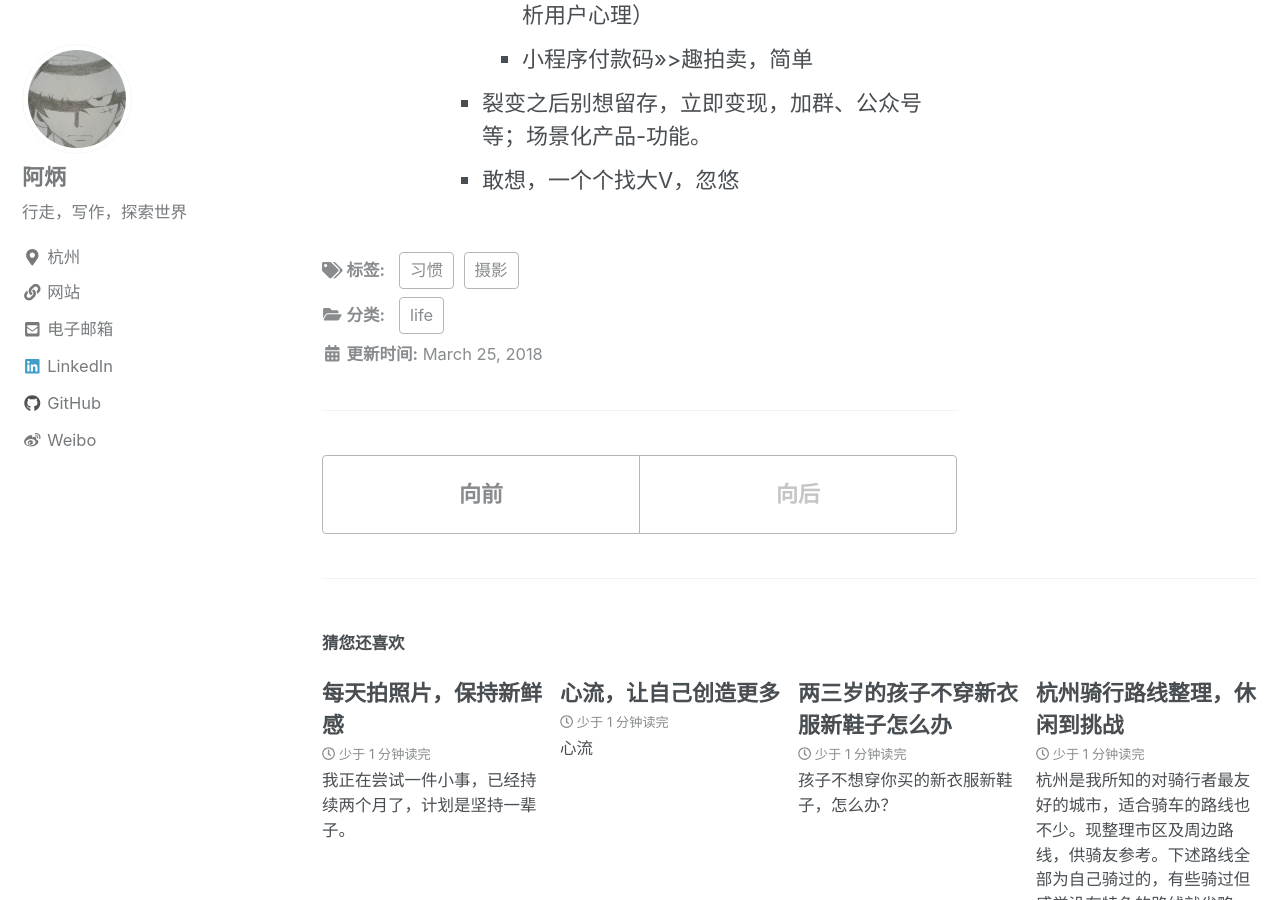
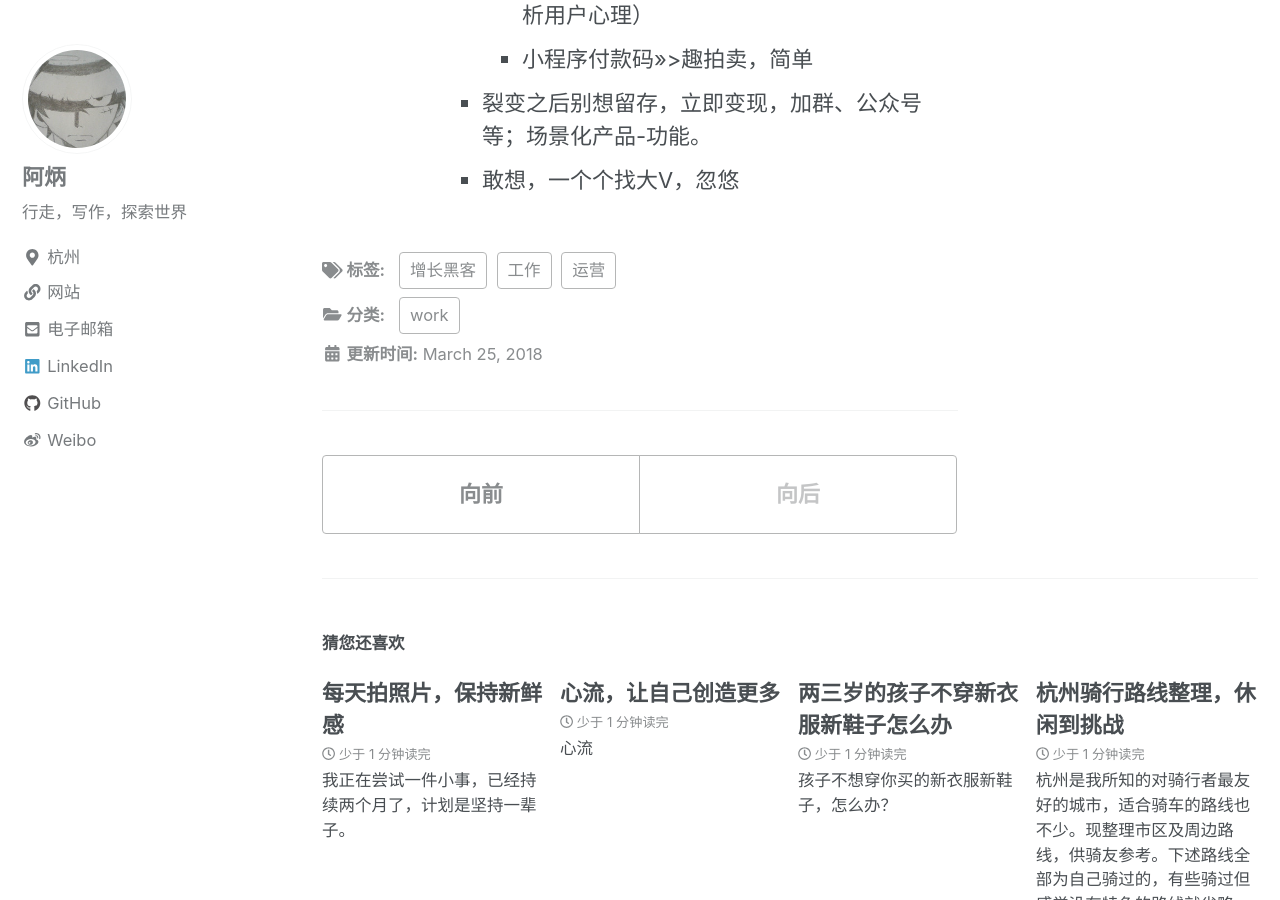
Before and after one commit to sarsbiker/sarswriter, a Jekyll site: the page built from _posts/2018-04-21-growth-hacker-shanghai.md, in a window 1280 px wide and 900 px high, scrolled down 10141 px. Built offline with Jekyll 4.4.1, drawn with Linux system fonts in a browser that asks for light colours; nearby versions of some CDN libraries.

Commit message:
'upsomething'

```diff
--- a/_posts/2018-04-21-growth-hacker-shanghai.md
+++ b/_posts/2018-04-21-growth-hacker-shanghai.md
@@ -2,10 +2,11 @@
 title: "2018上海增长大会略记"
 date: 2018-03-25 09:30 +0800
 categories:
-  - life
+  - work
 tags:
-  - 摄影
-  - 习惯
+  - 运营
+  - 增长黑客
+  - 工作
 ---
 
 20180421
```
Also changed, not shown: _posts/2018-03-04-ride-bicycle-in-hangzhou.md (+3 -0 lines).
